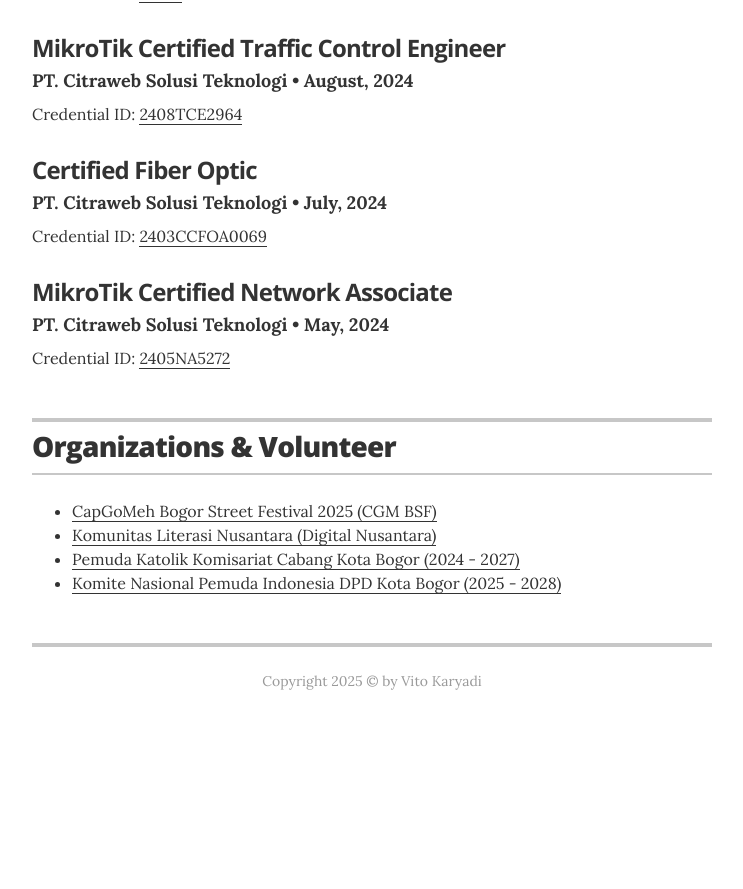
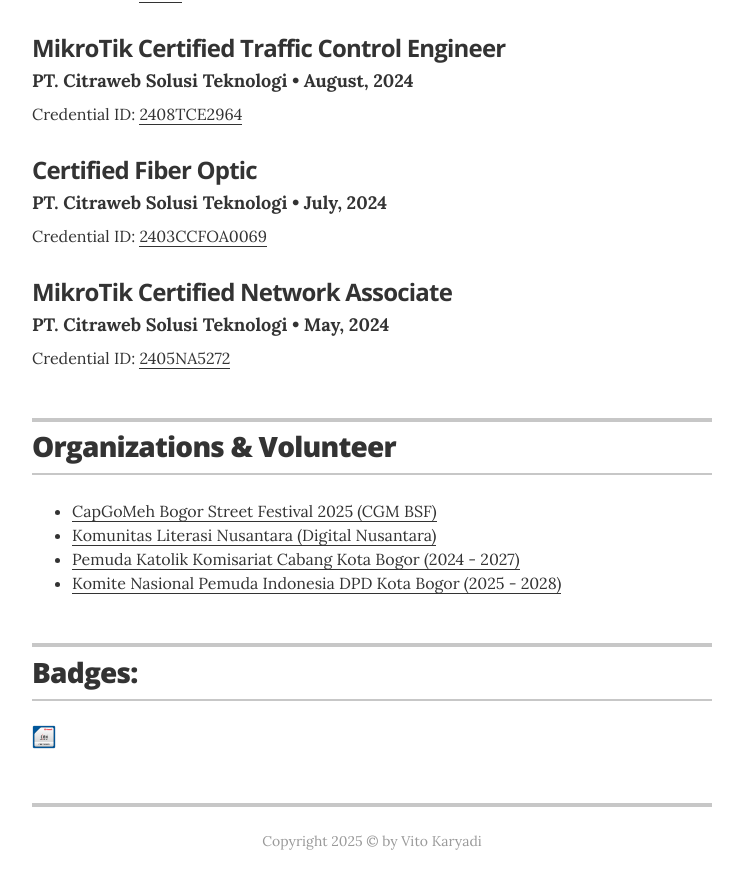
Before and after one commit to VitoKaryadi/jekyll-personalweb, a Jekyll site: the page built from index.html, in a window 1280 px wide and 900 px high, scrolled down 2534 px. Shown: the top 889 px of the window, without its empty margins (268-1011 px from the left). Built offline with Jekyll 4.4.1, drawn with Linux system fonts in a browser that asks for light colours; nearby versions of some CDN libraries; before the commit the page ends 3274 px from its top, so only the background shows below that.

Commit message:
Update resume.html

```diff
--- a/_layouts/resume.html
+++ b/_layouts/resume.html
@@ -286,6 +286,14 @@
       <!-- end Organizations -->
       {% endif %}
 
+      <section class="content-section">
+
+        <header class="section-header">
+          <h2>Badges:</h2>
+        </header>
+        <img src="https://github.com/VitoKaryadi/jekyll-personalweb/blob/main/CEH_2E345519D3F7.png?raw=true" style="width: 24px;">
+      </section>
+
       <footer class="page-footer">
         <p class="footer-line">Copyright 2025 &copy; by Vito Karyadi</a></p>
       </footer>
```
